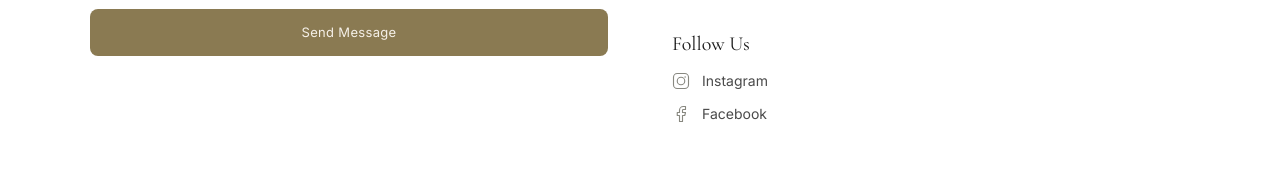
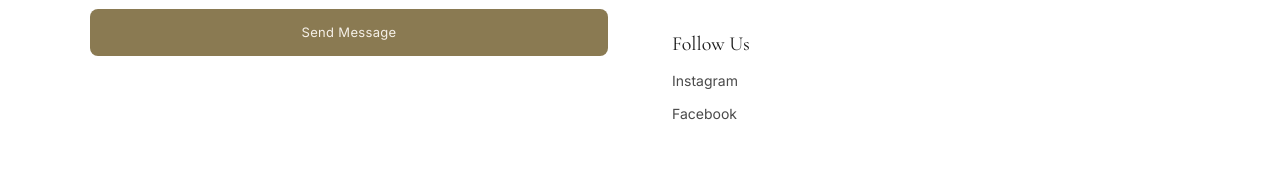
Before and after one commit to DavidFransch/haumanskloof-nature-reserve, a Next.js app: page /contact in a window 1280 px wide. Shown: the part 1074-1248 px from the top of the page. Built offline with nearby package versions, Linux system fonts and the light colour scheme.

Commit message:
refactor: remove custom social icons and simplify link rendering in contact page

```diff
--- a/app/contact/page.tsx
+++ b/app/contact/page.tsx
@@ -5,30 +5,7 @@ import Navbar from '@/components/layout/Navbar'
 import Footer from '@/components/layout/Footer'
 import { siteContent } from '@/content/site.content'
 
-function InstagramIcon() {
-  return (
-    <svg width="18" height="18" viewBox="0 0 24 24" fill="none" stroke="currentColor" strokeWidth="1.5" strokeLinecap="round" strokeLinejoin="round" aria-hidden="true">
-      <rect x="2" y="2" width="20" height="20" rx="5" ry="5" />
-      <circle cx="12" cy="12" r="5" />
-      <circle cx="17.5" cy="6.5" r="1" fill="currentColor" stroke="none" />
-    </svg>
-  )
-}
-
-function FacebookIcon() {
-  return (
-    <svg width="18" height="18" viewBox="0 0 24 24" fill="none" stroke="currentColor" strokeWidth="1.5" strokeLinecap="round" strokeLinejoin="round" aria-hidden="true">
-      <path d="M18 2h-3a5 5 0 0 0-5 5v3H7v4h3v8h4v-8h3l1-4h-4V7a1 1 0 0 1 1-1h3z" />
-    </svg>
-  )
-}
-
-const socialIcons: Record<string, React.FC> = {
-  Instagram: InstagramIcon,
-  Facebook: FacebookIcon,
-}
-
-const socialLinks = siteContent.footer.links.filter((l) => l.label in socialIcons)
+const socialLinks = siteContent.footer.links.filter((l) => l.external)
 
 const enquiryTypes = [
   { label: 'Accommodation', value: 'accommodation' },
@@ -483,23 +460,17 @@ export default function ContactPage() {
                 <div>
                   <h3 className="font-heading text-xl text-text-dark mb-3">Follow Us</h3>
                   <div className="flex flex-col gap-3">
-                    {socialLinks.map((link) => {
-                      const Icon = socialIcons[link.label]
-                      return (
+                    {socialLinks.map((link) => (
                       <a
                         key={link.label}
                         href={link.href}
                         target="_blank"
                         rel="noopener noreferrer"
-                          className="flex items-center gap-3 text-text-mid no-underline hover:text-text-dark transition-colors group"
+                        className="text-[14px] text-text-mid no-underline hover:text-text-dark transition-colors"
                       >
-                          <span className="text-text-muted group-hover:text-text-mid transition-colors">
-                            <Icon />
-                          </span>
-                          <span className="text-[14px]">{link.label}</span>
+                        {link.label}
                       </a>
-                      )
-                    })}
+                    ))}
                   </div>
                 </div>
               </div>
```
Lines whose indentation alone changed are shown as unchanged.
